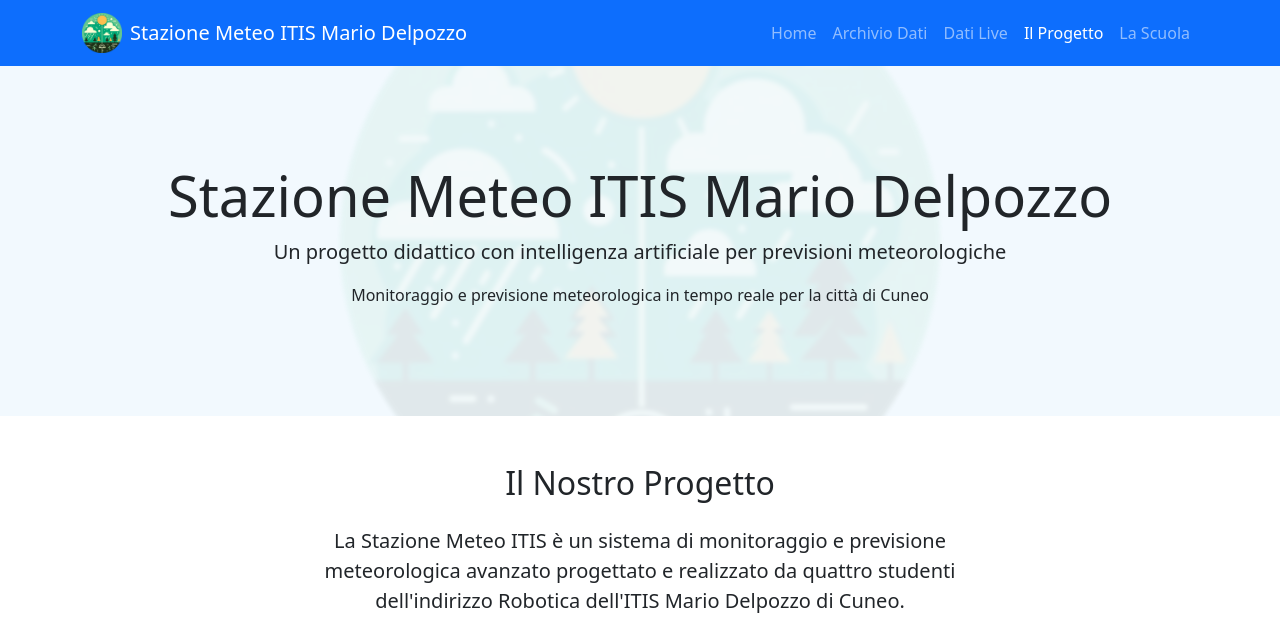
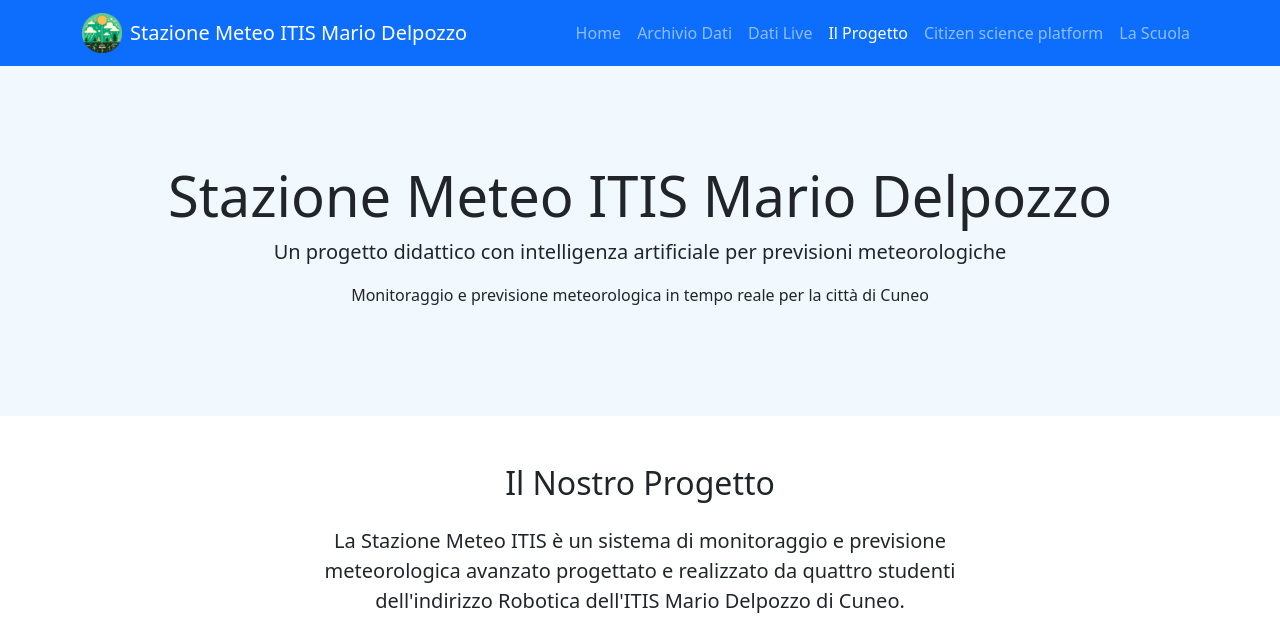
Before and after one commit to itisAE/Stazione-meteo, a Flask app: page /progetto in a window 1280 px wide. Shown: the top 617 px of the page. Run offline with Flask 3, Linux system fonts and the light colour scheme; some libraries are stand-ins or nearby versions.

Commit message:
csp_prima_integrazione

```diff
--- a/templates/archivio-dati.html
+++ b/templates/archivio-dati.html
@@ -72,6 +72,9 @@
                         </li>
                         <li class="nav-item">
                             <a class="nav-link" href="./progetto">The Project</a>
+                        </li>
+                        <li class="nav-item">
+                            <a class="nav-link" href="./csp">Citizen science platform</a>
                         </li>
                         <li class="nav-item">
                             <a class="nav-link" href="https://www.itiscuneo.edu.it/" target="_blank">The School</a>
@@ -166,6 +169,7 @@
                         <li class="list-inline-item"><a href="./archivio-dati" class="text-white">Data Archive</a></li>
                         <li class="list-inline-item"><a href="./dati_live" class="text-white">Live Data</a></li>
                         <li class="list-inline-item"><a href="./progetto" class="text-white">The Project</a></li>
+                        <li class="list-inline-item"><a href="./csp" class="text-white">Citizen science platform</a></li>
                         <li class="list-inline-item"><a href="https://www.itiscuneo.edu.it/" class="text-white" target="_blank">The School</a></li>
                     </ul>
                     <div class="mt-3">
--- a/templates/dati_live.html
+++ b/templates/dati_live.html
@@ -112,6 +112,9 @@ Abbiamo poi personalizzato il tutto per adattarlo alle nostre esigenze.
                         </li>
                         <li class="nav-item">
                             <a class="nav-link" href="./progetto">Il Progetto</a>
+                        </li>
+                        <li class="nav-item">
+                            <a class="nav-link" href="./csp">Citizen science platform</a>
                         </li>
                         <li class="nav-item">
                             <a class="nav-link" href="https://www.itiscuneo.edu.it/" target="_blank">La Scuola</a>
@@ -247,6 +250,7 @@ Abbiamo poi personalizzato il tutto per adattarlo alle nostre esigenze.
                         <li class="list-inline-item"><a href="./archivio-dati" class="text-white">Archivio Dati</a></li>
                         <li class="list-inline-item"><a href="./dati_live" class="text-white">Dati-Live</a></li>
                         <li class="list-inline-item"><a href="./progetto" class="text-white">Il Progetto</a></li>
+                        <li class="list-inline-item"><a href="./csp" class="text-white">Citizen science platform</a></li>
                         <li class="list-inline-item"><a href="https://www.itiscuneo.edu.it/" class="text-white" target="_blank">La Scuola</a></li>
                     </ul>
                     <div class="mt-3">
--- a/templates/index.html
+++ b/templates/index.html
@@ -60,6 +60,9 @@ We then customized everything to fit our needs.
                     </li>
                     <li class="nav-item">
                         <a class="nav-link" href="./progetto">The Project</a>
+                    </li>
+                    <li class="nav-item">
+                        <a class="nav-link" href="./csp">Citizen science platform</a>
                     </li>
                     <li class="nav-item">
                         <a class="nav-link" href="https://www.itiscuneo.edu.it/" target="_blank">The School</a>
@@ -526,6 +529,7 @@ We then customized everything to fit our needs.
                         <li class="list-inline-item"><a href="./archivio-dati" class="text-white">Data Archive</a></li>
                         <li class="list-inline-item"><a href="./dati_live" class="text-white">Live Data</a></li>
                         <li class="list-inline-item"><a href="./progetto" class="text-white">The Project</a></li>
+                        <li class="list-inline-item"><a href="./csp" class="text-white">Citizen science platform</a></li>
                         <li class="list-inline-item"><a href="https://www.itiscuneo.edu.it/" class="text-white" target="_blank">The School</a></li>
                     </ul>
                     <div class="mt-3">
--- a/templates/progetto.html
+++ b/templates/progetto.html
@@ -26,7 +26,7 @@ Abbiamo poi personalizzato il tutto per adattarlo alle nostre esigenze.
             left: 50%;
             width: 600px;
             height: 600px;
-            background: url('{{ url_for('static', filename='images/logo.png') }}') no-repeat center center;
+            /*background: url('{{ url_for('static', filename='images/logo.png') }}') no-repeat center center;*/
             background-size: contain;
             opacity: 0.08;
             filter: blur(2px);
@@ -242,6 +242,9 @@ Abbiamo poi personalizzato il tutto per adattarlo alle nostre esigenze.
                         <a class="nav-link active" href="./progetto">Il Progetto</a>
                     </li>
                     <li class="nav-item">
+                            <a class="nav-link" href="./csp">Citizen science platform</a>
+                    </li>
+                    <li class="nav-item">
                         <a class="nav-link" href="https://www.itiscuneo.edu.it/" target="_blank">La Scuola</a>
                     </li>
                 </ul>
@@ -427,6 +430,7 @@ Abbiamo poi personalizzato il tutto per adattarlo alle nostre esigenze.
                         <li class="list-inline-item"><a href="./archivio-dati" class="text-white">Archivio Dati</a></li>
                         <li class="list-inline-item"><a href="./dati_live" class="text-white">Dati-Live</a></li>
                         <li class="list-inline-item"><a href="./progetto" class="text-white">Il Progetto</a></li>
+                        <li class="list-inline-item"><a href="./csp" class="text-white">Citizen science platform</a></li>
                         <li class="list-inline-item"><a href="https://www.itiscuneo.edu.it/" class="text-white" target="_blank">La Scuola</a></li>
                     </ul>
                     <div class="mt-3">
```
